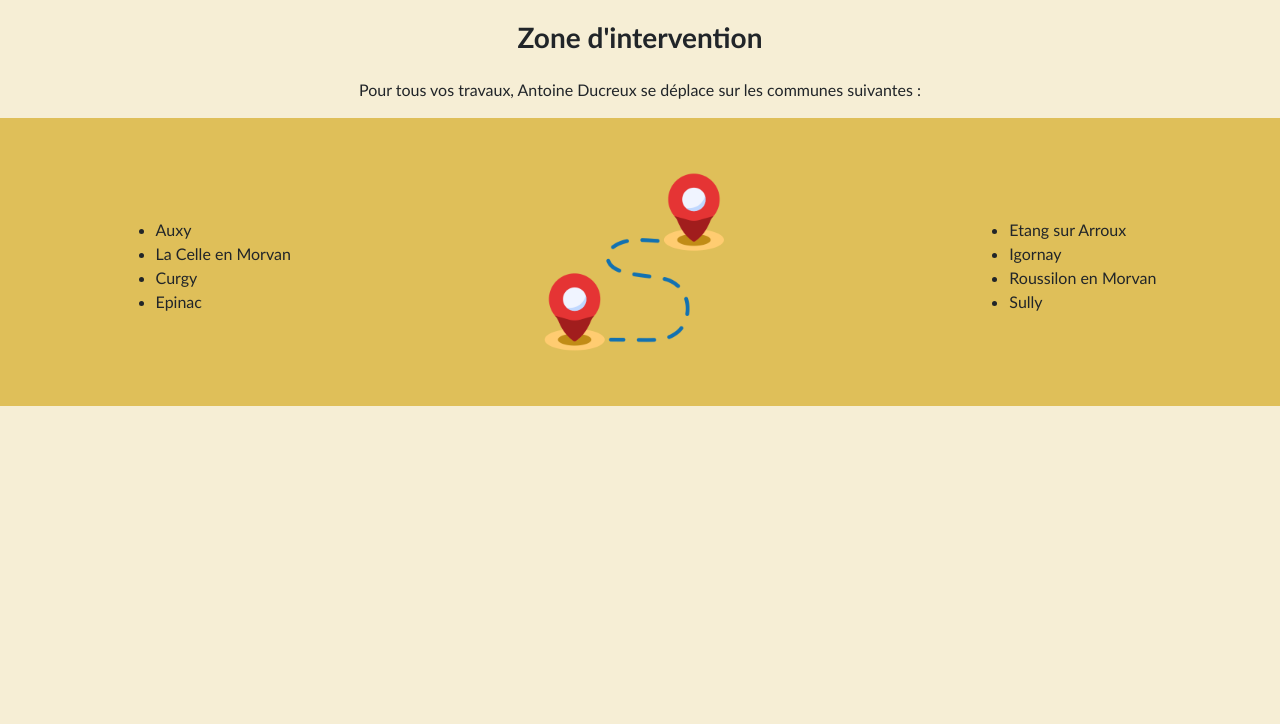
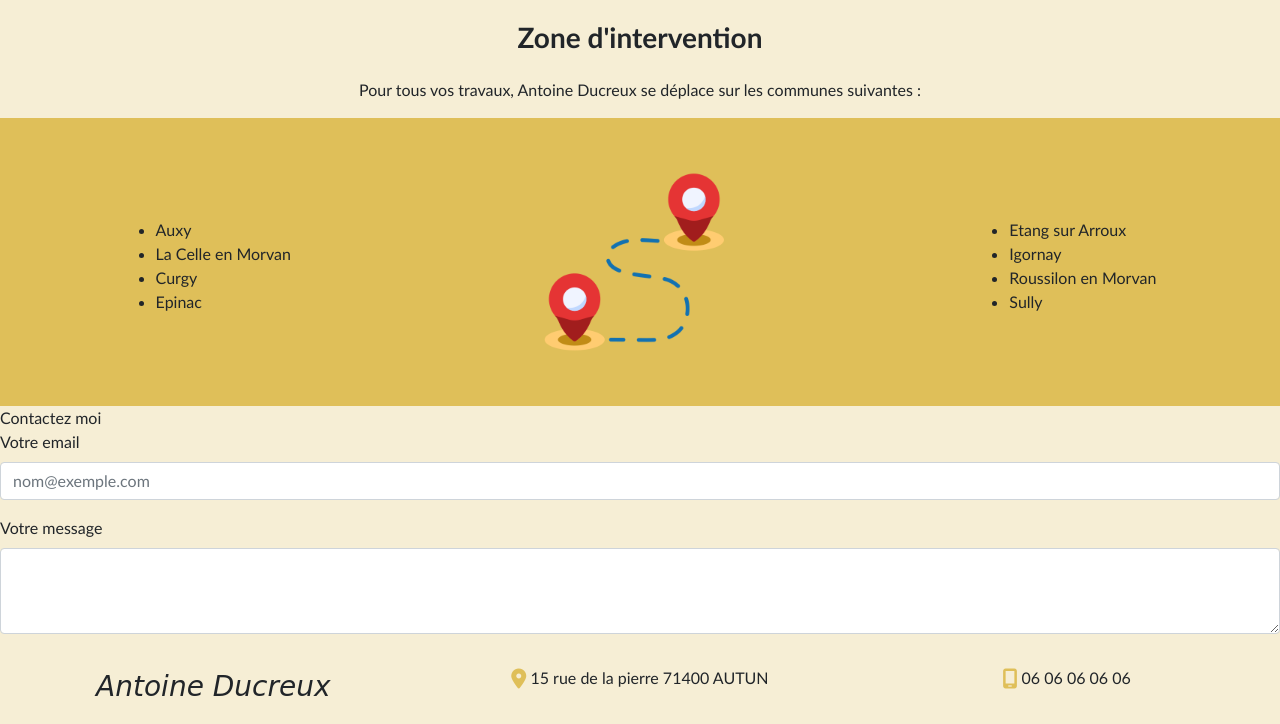
Before and after one commit to Aurelie1201/site-artisan, a website: page index.html in a window 1280 px wide. Shown: the part 2423-3147 px from the top of the page. Before the commit the page ends 2829 px from the top, so only its background shows below. Drawn offline with nearby package versions, Linux system fonts and the light colour scheme.

Commit message:
début formulaire et footer

```diff
--- a/index.html
+++ b/index.html
@@ -92,7 +92,8 @@
                 </div>
             </div>
         </section>
-        <section class="experiences py-4" id="experience">
+        <section class="" id="experience">
+            <div class="experiences py-4">
                 <div class="m-auto w-75 pb-3 text-white backtrans">
                     <p class="p-3">Fort d’une expérience d'une trentaine d'année et d’un savoir-faire familial, votre professionnel de la maçonnerie vous propose ses compétences en matière de:</p>
                     <ul class="ms-sm-5 pe-2">
@@ -127,6 +128,7 @@
                         <li>Installation de portail</li>
                         <li>Etc...</li>
                     </ul>
+                </div>
             </div>
         </section>
         <section class="exemples d-flex flex-column align-items-center" id="exemples">
@@ -190,7 +192,36 @@
                 </ul>
             </div>
         </section>
-
+        <section class="formulaire">
+            <span>Contactez moi</span>
+            <form action="mailto:aurelie.120183@hotmail.fr?subject=Objet Message" name="envoi" method=POST enctype="text/plain">
+                <div class="mb-3">
+                    <label for="mail" class="form-label">Votre email</label>
+                    <input type="email" class="form-control" id="mail" placeholder="nom@exemple.com">
+                  </div>
+                  <div class="mb-3">
+                    <label for="texte" class="form-label">Votre message</label>
+                    <textarea class="form-control" id="text" rows="3"></textarea>
+                  </div>
+                </form>
+        </section>
+        <footer>
+            <div class="container-fluid">
+                <div class="row">
+                    <div class="name col-md-4 text-center my-3 fs-3">
+                        <em>Antoine Ducreux</em>
+                    </div>
+                    <div class="col-md-4 text-center my-3">
+                        <span class="text-primary"><i class="fa-solid fa-lg fa-location-dot"></i></span>
+                        <span>15 rue de la pierre 71400 AUTUN</span>
+                    </div>
+                    <div class="col-md-4 text-center my-3">
+                        <span class="text-primary"><i class="fa-solid fa-lg fa-mobile-screen"></i></span>
+                        <span>06 06 06 06 06</span>
+                    </div>
+                </div>
+            </div>
+        </footer>
     </main>
 
     <!-- Bootstrap JS Bundle -->
--- a/sass/main.scss
+++ b/sass/main.scss
@@ -7,3 +7,4 @@
 @import "./pages/experiences";
 @import "./pages/zone";
 @import "./pages/exemples";
+@import "./pages/footer";
--- a/sass/pages/_experiences.scss
+++ b/sass/pages/_experiences.scss
@@ -1,4 +1,6 @@
 .experiences{
+    max-width: 800px;
+    margin: auto;
     background: center url("../images/construction-maison.jpg");
     background-size: cover;
     background-repeat: no-repeat;
--- /dev/null
+++ b/sass/pages/_footer.scss
@@ -0,0 +1,18 @@
+footer{
+    // background: center url("../images/plan.jpg");
+    // background-size: cover;
+    // background-repeat: no-repeat;
+    // position: relative;
+    width: 100%;
+    // &::after {
+    //     content: "";
+    //     background: url("../images/plan.jpg");
+    //     opacity: 0.3;
+    //     top: 0;
+    //     left: 0;
+    //     bottom: 0;
+    //     right: 0;
+    //     position: absolute;
+    //     z-index: -1;
+    //   }
+}
```
Also changed, not shown: css/style.css, images/mur.jpg (added), 1 other file. Lines whose indentation alone changed are shown as unchanged.
